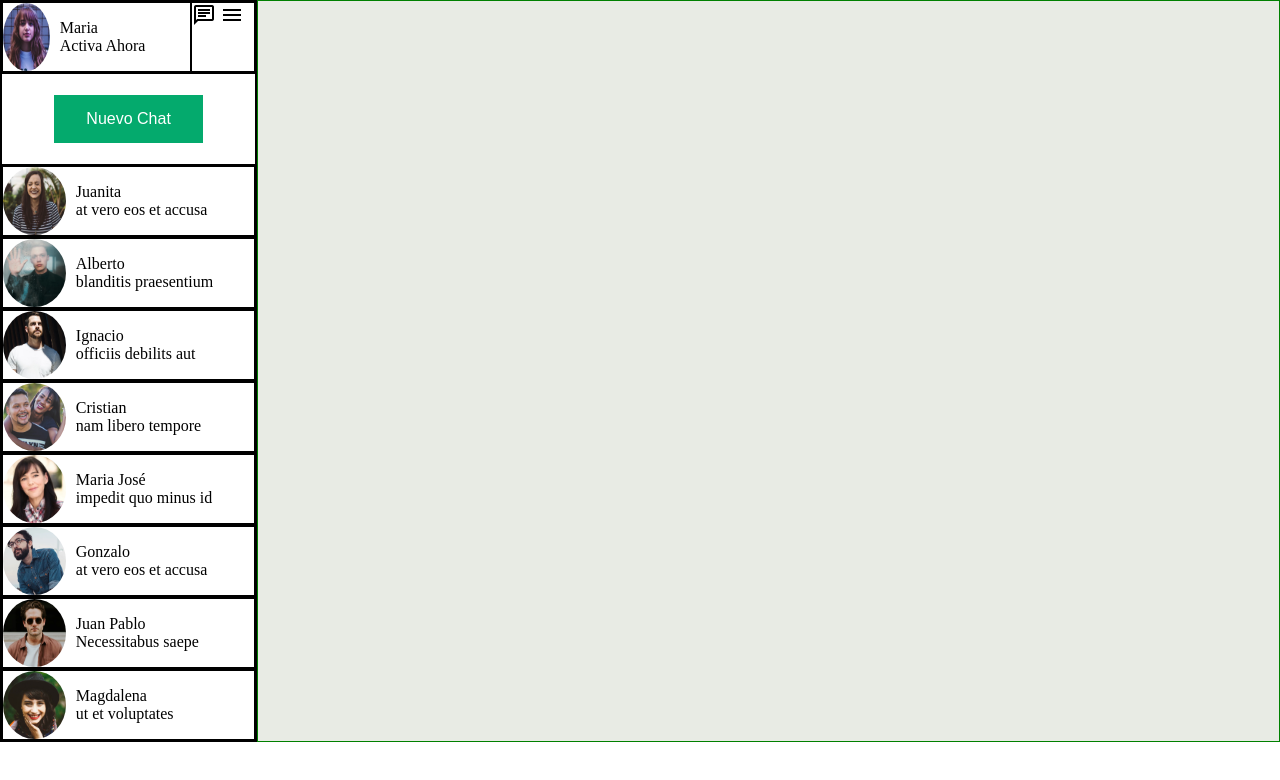
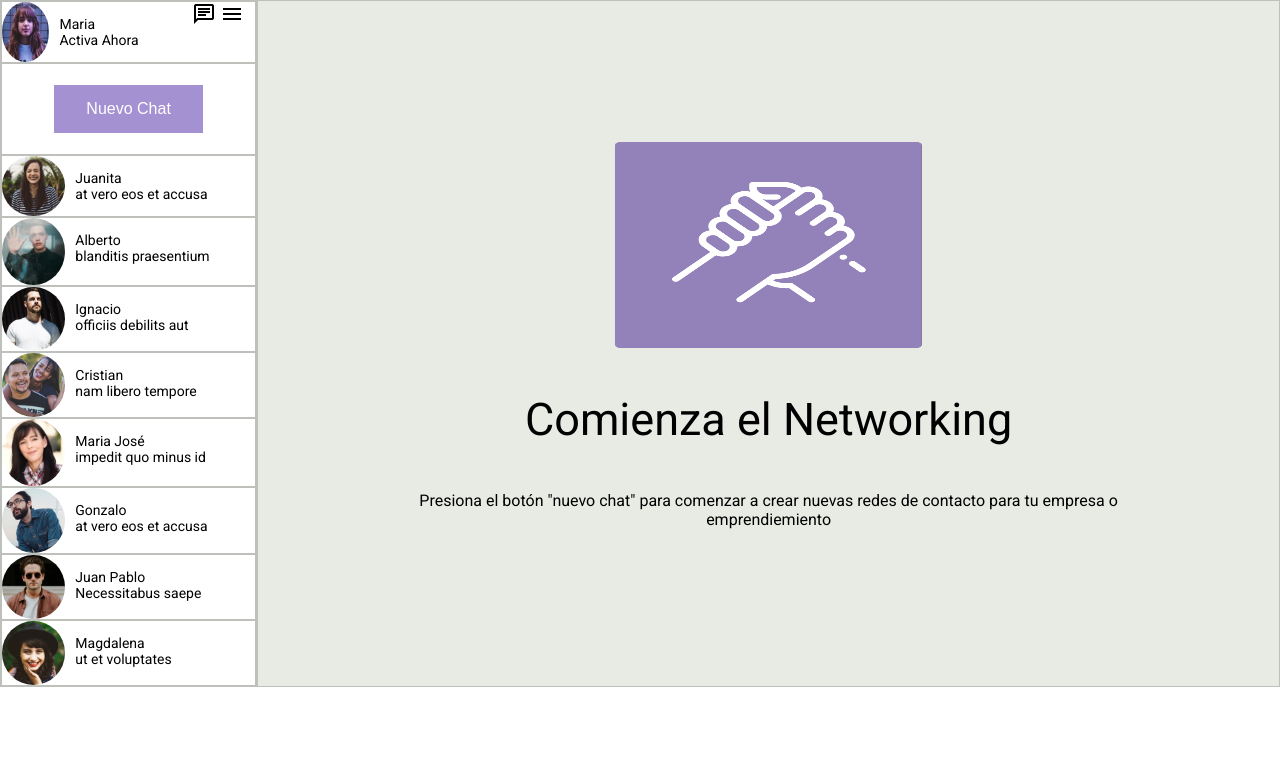
Before and after one commit to sebazuniga1981/M2_1_flexbox, a plain HTML site: page index.html in a window 1280 px wide. Drawn offline with nearby package versions, Linux system fonts and the light colour scheme.

Commit message:
feat: revisando detalles de estilo, texto, color

```diff
--- a/assets/css/style.css
+++ b/assets/css/style.css
@@ -1,4 +1,5 @@
 body {
+  font-family: "Roboto", sans-serif;
   margin: 0;
   padding: 0;
 }
@@ -8,33 +9,40 @@ main {
 }
 #chat {
   width: 20%;
-
-  border: 1px solid black;
+  background-color: white;
+  border: 1px solid #BEC1BB;
 }
 .status {
   display: flex;
 
-  border: 1px solid black;
+  border: 1px solid #BEC1BB;
 }
 .izquierda {
   display: flex;
   justify-content: flex-start;
   width: 75%;
   gap: 10px;
-  border: 1px solid black;
+
 }
 .card-izquierda {
   display: flex;
   justify-content: flex-start;
 
   gap: 10px;
-  border: 1px solid black;
+  border: 1px #BEC1BB;
 }
 .izquierda > img {
   display: flex;
   justify-content: flex-start;
   width: 25%;
   border-radius: 80%;
+}
+
+.izquierda  > p{
+  font-size: 14px;
+}
+.card-izquierda > p{
+  font-size: 14px;
 }
 .card-izquierda > img {
   display: flex;
@@ -44,17 +52,17 @@ main {
 }
 .derecha {
   width: 25%;
-  border: 1px solid black;
+
 }
 .boton {
   height: 90px;
   display: flex;
   justify-content: center;
   align-items: center;
-  border: 1px solid black;
+  border: 1px solid #BEC1BB;
 }
 button {
-  background-color: #04aa6d; /* Green */
+  background-color: #a491d2; /* Green */
   border: none;
   color: white;
   padding: 15px 32px;
@@ -67,10 +75,33 @@ button {
 #screen {
   display: flex;
   width: 80%;
-  border: 1px solid green;
+  border: 1px solid #BEC1BB;
   align-items: center;
   justify-content: center;
   flex-direction: column;
   text-align: center;
   background-color: #e8ebe4;
 }
+
+.img-screen {
+  display: flex;
+border-radius: 2%;
+  background: #393939;
+  width: 30%;
+  height: 30%;
+}
+.img-screen > img {
+  width: 100%;
+  height: 100%;
+  border-radius: 1%;
+}
+.content-screen {
+  gap: 5px;
+  width: 80%;
+}
+.texto1 > p{
+  font-size: 45px;
+}
+.texto2 > p{
+  font-size: 16px;
+}
--- a/index.html
+++ b/index.html
@@ -9,6 +9,12 @@
       rel="stylesheet"
       href="https://fonts.googleapis.com/css2?family=Material+Symbols+Outlined:opsz,wght,FILL,GRAD@20..48,100..700,0..1,-50..200"
     />
+    <link rel="preconnect" href="https://fonts.googleapis.com" />
+    <link rel="preconnect" href="https://fonts.gstatic.com" crossorigin />
+    <link
+      href="https://fonts.googleapis.com/css2?family=Roboto+Condensed:ital,wght@0,100..900;1,100..900&family=Roboto:ital,wght@0,100..900;1,100..900&display=swap"
+      rel="stylesheet"
+    />
   </head>
   <body>
     <main>
@@ -16,7 +22,10 @@
         <article class="status">
           <div class="izquierda">
             <img src="./assets/imgs/maria.jpg" alt="-imagen Maria" />
-            <p> Maria <br> Activa Ahora </p>
+            <p>
+              Maria <br />
+              Activa Ahora
+            </p>
           </div>
           <div class="derecha">
             <span class="material-symbols-outlined">chat</span>
@@ -24,58 +33,95 @@
           </div>
         </article>
         <article class="boton">
-           <button>Nuevo Chat</button>
+          <button>Nuevo Chat</button>
         </article>
         <article class="status">
           <div class="card-izquierda">
             <img src="./assets/imgs/Juanita.jpg" alt="Imagen Juanita" />
-            <p>Juanita <br> at vero eos et accusa</p>
+            <p>
+              Juanita <br />
+              at vero eos et accusa
+            </p>
           </div>
         </article>
         <article class="status">
           <div class="card-izquierda">
             <img src="./assets/imgs/Alberto.jpg" alt="Imagen Alberto" />
-            <p>Alberto <br> blanditis praesentium</p>
+            <p>
+              Alberto <br />
+              blanditis praesentium
+            </p>
           </div>
         </article>
         <article class="status">
           <div class="card-izquierda">
             <img src="./assets/imgs/Ignacio.jpg" alt="Imagen Ignacio" />
-            <p>Ignacio <br> officiis debilits aut</p>
+            <p>
+              Ignacio <br />
+              officiis debilits aut
+            </p>
           </div>
         </article>
         <article class="status">
           <div class="card-izquierda">
             <img src="./assets/imgs/Cristian.jpg" alt="Imagen Cristian" />
-            <p>Cristian <br> nam libero tempore</p>
+            <p>
+              Cristian <br />
+              nam libero tempore
+            </p>
           </div>
         </article>
         <article class="status">
           <div class="card-izquierda">
             <img src="./assets/imgs/Maria_jose.jpg" alt="Imagen Maria Jose" />
-            <p>Maria José <br> impedit quo minus id</p>
+            <p>
+              Maria José <br />
+              impedit quo minus id
+            </p>
           </div>
         </article>
         <article class="status">
           <div class="card-izquierda">
             <img src="./assets/imgs/Gonzalo.jpg" alt="Imagen Gonzalo" />
-            <p>Gonzalo <br> at vero eos et accusa</p>
+            <p>
+              Gonzalo <br />
+              at vero eos et accusa
+            </p>
           </div>
         </article>
         <article class="status">
           <div class="card-izquierda">
             <img src="./assets/imgs/Juan_pablo.jpg" alt="Imagen Juan Pablo" />
-            <p> Juan Pablo <br> Necessitabus saepe </p>
+            <p>
+              Juan Pablo <br />
+              Necessitabus saepe
+            </p>
           </div>
         </article>
         <article class="status">
           <div class="card-izquierda">
             <img src="./assets/imgs/Magdalena.jpg" alt="Imagen Magdalena" />
-            <p>Magdalena <br> ut et voluptates</p>
+            <p>
+              Magdalena <br />
+              ut et voluptates
+            </p>
           </div>
         </article>
       </section>
-      <section id="screen"></section>
+      <section id="screen">
+        <div class="img-screen">
+          <img src="./assets/imgs/hand.png" alt="" />
+        </div>
+        <div class="content-screen">
+          <div class="texto1"><p>Comienza el Networking</p></div>
+          <div class="texto2">
+            <p >
+              Presiona el botón "nuevo chat" para comenzar a crear nuevas redes
+              de contacto para tu empresa o emprendiemiento
+            </p>
+          </div>
+        </div>
+      </section>
     </main>
   </body>
 </html>
```
